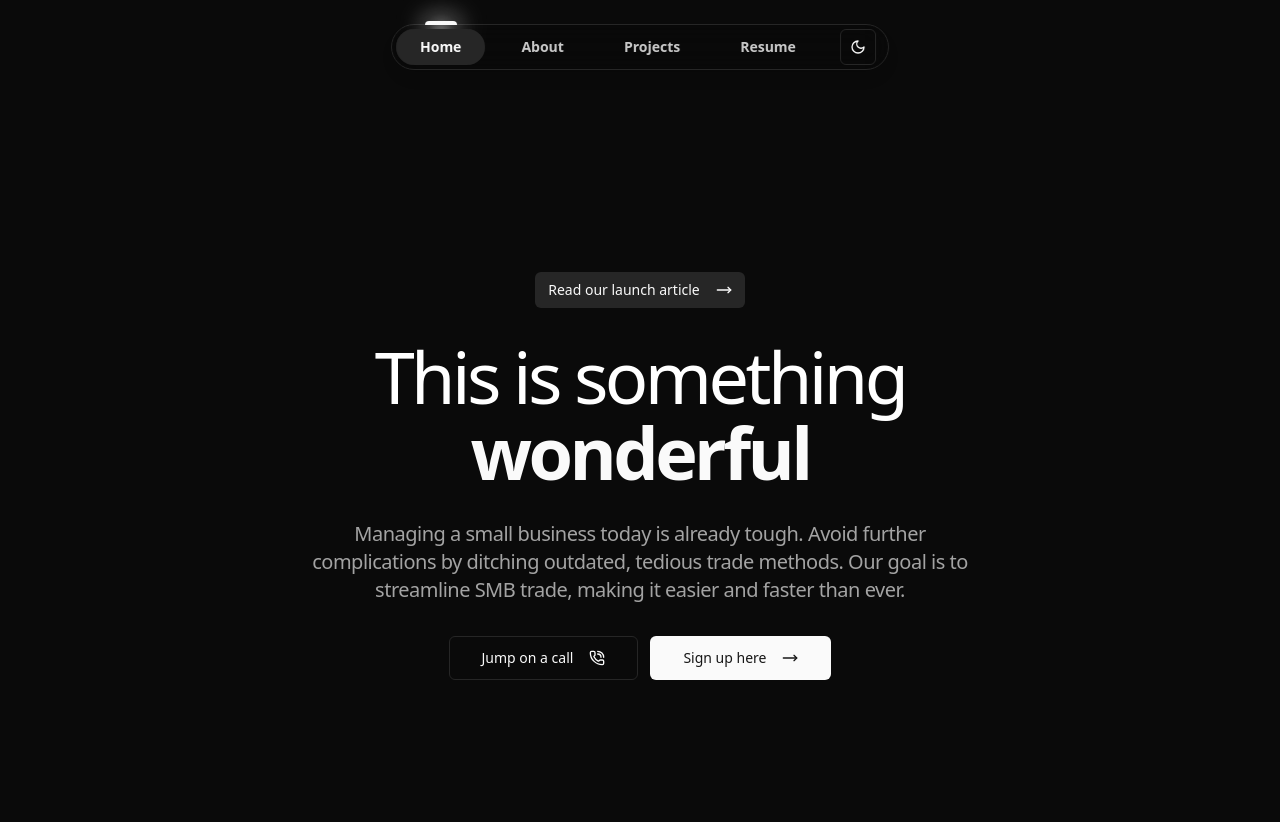
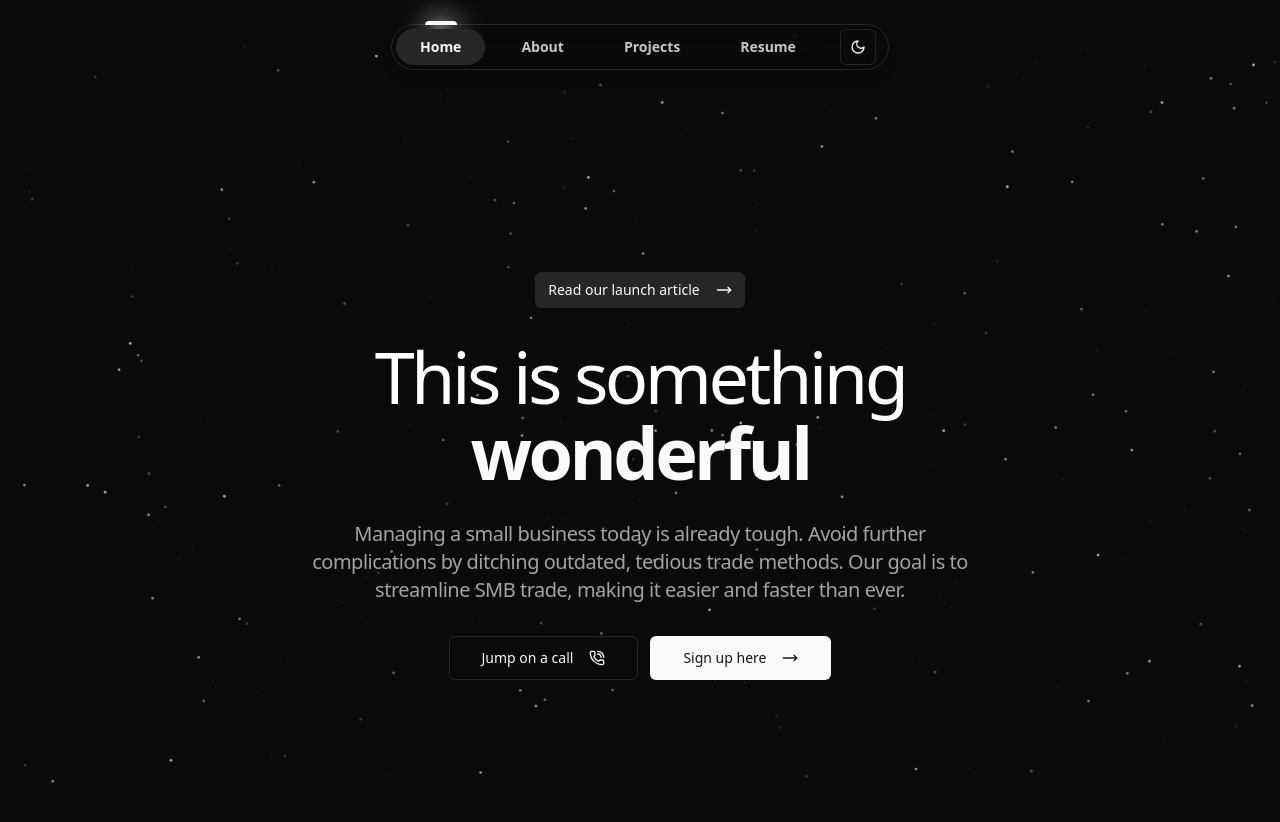
Before and after one commit to SAKETH11111/flashcast-app, a React (Vite) app: page / in a window 1280 px wide. Shown: the top 822 px of the page. Built offline with nearby package versions, Linux system fonts and the light colour scheme.

Commit message:
Enhance App layout with Particles background and improve color handling in Particles component

```diff
--- a/src/App.tsx
+++ b/src/App.tsx
@@ -1,9 +1,24 @@
 import './App.css';
 import { Hero } from './components/ui/animated-hero'; // Import the new Hero component
+import { Particles } from './components/ui/particles'; // Import Particles
 
 function App() {
   return (
-    <Hero /> // Render the new Hero component
+    <div className="relative min-h-screen w-full overflow-hidden">
+      {/* Particles positioned to cover the entire screen with theme-appropriate colors */}
+      <Particles
+        className="fixed inset-0 z-0" // Fixed positioning to cover the entire viewport
+        quantity={300} // Increased number of particles
+        size={0.4}
+        vx={0.05}
+        vy={0.05}
+        ease={50}
+        staticity={30} // Increased responsiveness to mouse movement
+      />
+      <div className="relative z-10"> {/* Content above particles */}
+        <Hero />
+      </div>
+    </div>
   );
 }
 
--- a/src/components/ui/animated-hero.tsx
+++ b/src/components/ui/animated-hero.tsx
@@ -50,7 +50,7 @@ function Hero() {
                     <motion.span
                       key={index}
                       className="absolute font-semibold"
-                      initial={{ opacity: 0, y: "-100" }}
+                      initial={{ opacity: 0, y: -100 }}
                       transition={{ type: "spring", stiffness: 50 }}
                       animate={
                         titleNumber === index
--- a/src/components/ui/particles.tsx
+++ b/src/components/ui/particles.tsx
@@ -2,6 +2,7 @@
 
 import { cn } from "@/lib/utils" // Adjusted path
 import React, { useEffect, useRef, useState } from "react"
+import { useTheme } from "../../components/theme-provider"
 
 interface MousePosition {
   x: number
@@ -40,6 +41,10 @@ interface ParticlesProps {
   vx?: number
   vy?: number
 }
+
+const defaultLightModeColor = "#303030" // Dark gray for light mode
+const defaultDarkModeColor = "#E0E0E0" // Light gray for dark mode
+
 function hexToRgb(hex: string): number[] {
   hex = hex.replace("#", "")
 
@@ -64,10 +69,34 @@ const Particles: React.FC<ParticlesProps> = ({
   ease = 50,
   size = 0.4,
   refresh = false,
-  color = "#ffffff",
+  color: overrideColorProp, // Prop to override theme-based colors. Renamed for clarity.
   vx = 0,
   vy = 0,
 }) => {
+  const { theme: currentTheme } = useTheme()
+
+  // Determine the effective theme
+  let effectiveTheme = currentTheme
+  if (currentTheme === "system") {
+    effectiveTheme = window.matchMedia("(prefers-color-scheme: dark)").matches
+      ? "dark"
+      : "light"
+  }
+
+  // Determine the final particle color
+  let finalParticleColor: string
+  if (overrideColorProp) {
+    // If color prop is provided, it overrides theme-based colors
+    finalParticleColor = overrideColorProp
+  } else {
+    // Otherwise, use theme-based colors
+    if (effectiveTheme === "dark") {
+      finalParticleColor = defaultDarkModeColor
+    } else {
+      finalParticleColor = defaultLightModeColor
+    }
+  }
+
   const canvasRef = useRef<HTMLCanvasElement>(null)
   const canvasContainerRef = useRef<HTMLDivElement>(null)
   const context = useRef<CanvasRenderingContext2D | null>(null)
@@ -88,7 +117,7 @@ const Particles: React.FC<ParticlesProps> = ({
     return () => {
       window.removeEventListener("resize", initCanvas)
     }
-  }, [color, quantity, staticity, ease, size, vx, vy]) // Added dependencies based on usage
+  }, [finalParticleColor, quantity, staticity, ease, size, vx, vy]) // finalParticleColor is now a key dependency
 
   useEffect(() => {
     onMouseMove()
@@ -168,10 +197,12 @@ const Particles: React.FC<ParticlesProps> = ({
     }
   }
 
-  const rgb = hexToRgb(color)
+  // rgb is now calculated inside drawCircle and animate because particleColor can change
+  // const rgb = hexToRgb(finalParticleColor); // RGB calculation is done in drawCircle
 
   const drawCircle = (circle: Circle, update = false) => {
     if (context.current) {
+      const rgb = hexToRgb(finalParticleColor) // Use the determined finalParticleColor
       const { x, y, translateX, translateY, size, alpha } = circle
       context.current.translate(translateX, translateY)
       context.current.beginPath()
```
